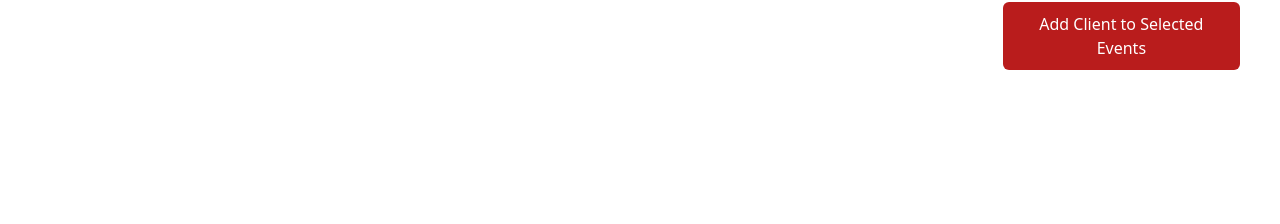
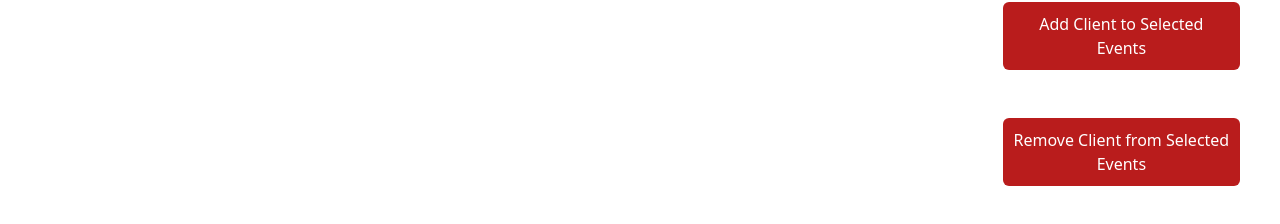
Before and after one commit to CIS-Spring-2023/project-cis_4339_project_9, a Vue app in the folder frontend/: page /updateclient/1 in a window 1280 px wide. Shown: the part 904-1128 px from the top of the page. Before the commit the page ends 1054 px from the top, so only its background shows below. Built offline with nearby package versions, Linux system fonts and the light colour scheme; no server answers.

Commit message:
Updated services logic

```diff
--- a/frontend/src/components/eventDetails.vue
+++ b/frontend/src/components/eventDetails.vue
@@ -4,7 +4,7 @@ import { required } from '@vuelidate/validators'
 import axios from 'axios'
 import { DateTime } from 'luxon'
 import servicesStore from '@/store/services'
-import { useLoggedInUserStore } from '@/store/loggedInUser'
+import { useLoggedInUserStore } from "@/store/loggedInUser";
 const apiURL = import.meta.env.VITE_ROOT_API
 
 export default {
@@ -15,6 +15,9 @@ export default {
   },
   data() {
     return {
+      servicesOffered: [],
+      selectedServices: [],
+      deselectedServices: [],
       clientAttendees: [],
       event: {
         name: '',
@@ -48,8 +51,11 @@ export default {
 
       const ss = this.store.services
       console.log('CJ', ss)
+      console.log('CJ event services', this.event.services)
       const activeS = ss.filter((el) => el.status === "active")
-      this.event.services = activeS
+
+      this.selectedServices = this.event.services
+      this.servicesOffered = activeS
     })
   },
   methods: {
@@ -63,6 +69,8 @@ export default {
         .toISODate()
     },
     handleEventUpdate() {
+      this.event.services = this.selectedServices
+      // this.event.services = this.event.services.filter(item => !deselectedServices.includes(item));
       axios.put(`${apiURL}/events/update/${this.id}`, this.event).then(() => {
         alert('Update has been saved.')
         this.$router.back()
@@ -175,7 +183,31 @@ export default {
           <div class="flex flex-col grid-cols-3">
             <label> Services Offered at Event </label>
             <!-- A service shows up under this when it is created and only if its status is set to active -->
-            <template v-for="service in event.services">
+            <template v-for="service in selectedServices">
+              <div>
+                <label :for="service" class="inline-flex items-center">
+                  <!-- <input
+                    type="checkbox"
+                    :id="service"
+                    :value="service"
+                    v-model="deselectedServices"
+                    class="rounded border-gray-300 text-indigo-600 shadow-sm focus:border-indigo-300 focus:ring focus:ring-offset-0 focus:ring-indigo-200 focus:ring-opacity-50"
+                    notchecked
+                  /> -->
+                  <span class="ml-2">{{ service }}</span>
+                </label>
+              </div>
+            </template>
+          </div>
+
+          <div></div>
+          <div></div>
+          <div></div>
+          <!-- form field -->
+          <div class="flex flex-col grid-cols-3">
+            <label> Services Offered for Events </label>
+            <!-- A service shows up under this when it is created and only if its status is set to active -->
+            <template v-for="service in servicesOffered">
               <div>
                 <label :for="service.name" class="inline-flex items-center">
                   <input
--- a/frontend/src/components/updateClient.vue
+++ b/frontend/src/components/updateClient.vue
@@ -127,21 +127,20 @@ export default {
     // find all events where client appears in attendees array and pull it
     // then pull org from client org array
     deregisterClient() {
-      axios
-        .get(`${apiURL}/events/client/${this.id}`)
-        .then((res) => {
-          res.data.forEach((e) => {
-            axios.put(`${apiURL}/events/deregister`, null, {
-              params: { event: e._id, client: this.id }
-            })
+      this.eventsSelected.forEach((event) => {
+        axios
+          .put(`${apiURL}/events/deregister`, null, {
+            params: { event: event._id, client: this.id }
           })
-        })
-        .finally(
-          axios.put(`${apiURL}/clients/deregister/${this.id}`).then(() => {
-            alert('Client has been deleted.')
-            this.$router.push({ name: 'findclient' })
+          .then(() => this.getEventsRegistered())
+          .catch((error) => {
+            if (error.response.data) {
+              alert(`${event.name}: ${error.response.data}`)
+            }
           })
-        )
+      })
+      // clear events selection after attempting to register for events
+      this.eventsSelected = []
     },
     // unused hard delete method
     deleteClient() {
@@ -383,7 +382,7 @@ export default {
           </div>
           <div class="flex justify-between mt-10 mr-20">
             <button
-              @click="deregisterClient"
+              @click="deleteClient"
               type="submit"
               class="bg-red-700 text-white rounded"
             >
@@ -455,6 +454,15 @@ export default {
                 Add Client to Selected Events
               </button>
             </div>
+            <div class="flex justify-between">
+              <button
+                @click="deregisterClient"
+                type="submit"
+                class="mt-5 bg-red-700 text-white rounded"
+              >
+                Remove Client from Selected Events
+              </button>
+            </div>
           </div>
         </div>
       </form>
```
Also changed, not shown: 1 other file (tests, documents, lock files or other folders). Lines whose indentation alone changed are shown as unchanged.
